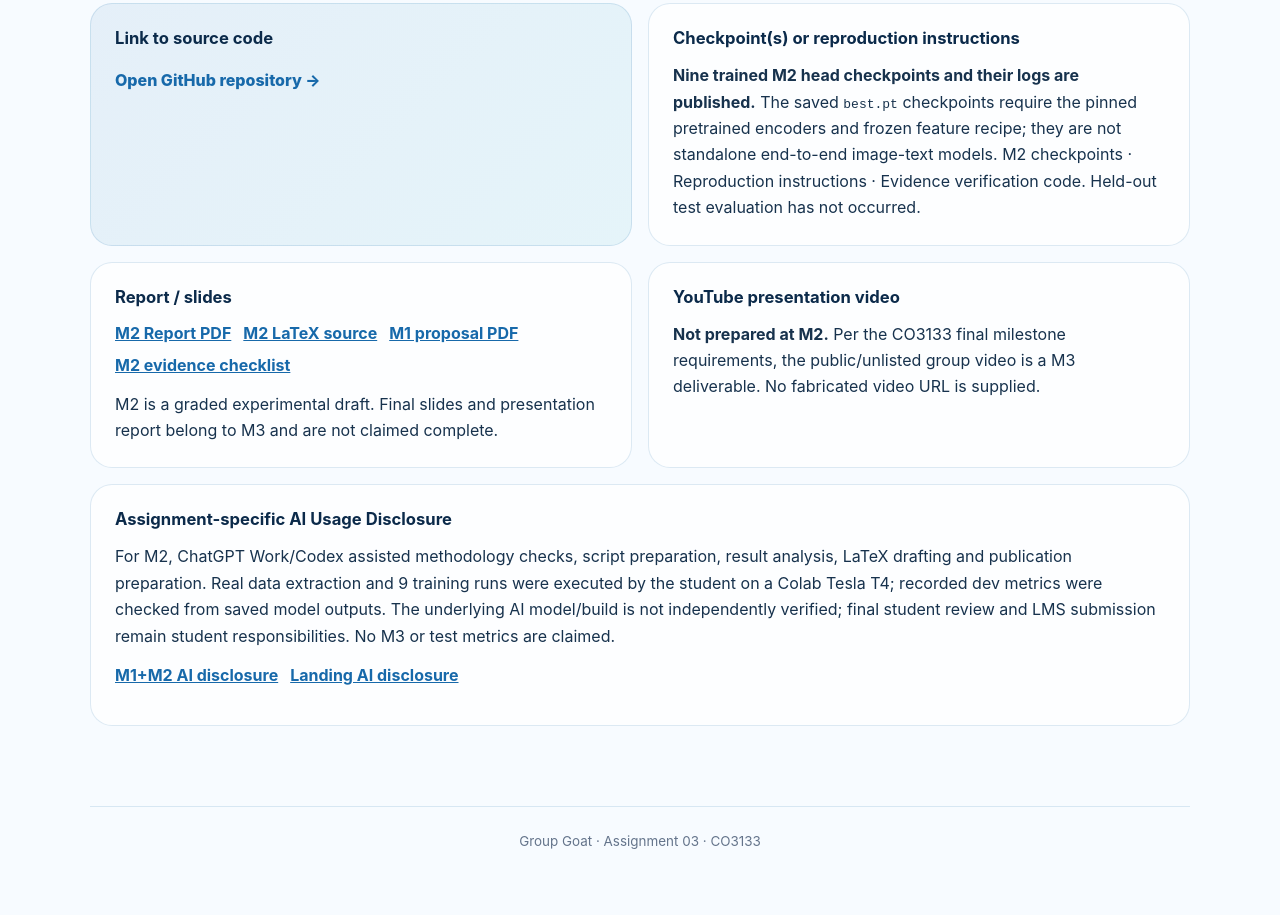
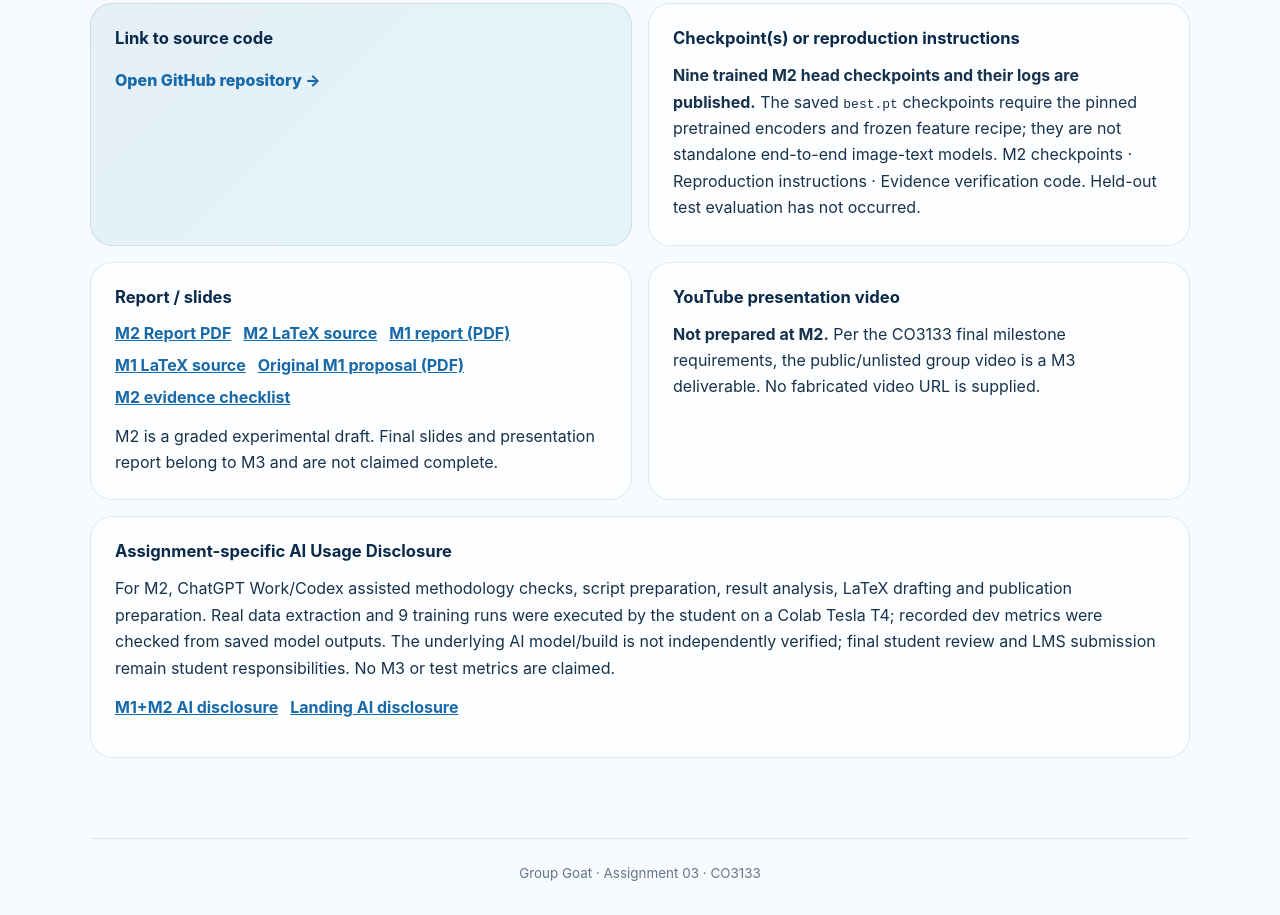
Before and after one commit to volethanhtrieu/Deep-Learning-project-main-page, a plain HTML site: page assignment-03/index.html in a window 1280 px wide. Shown: the part 3817-4732 px from the top of the page. Before the commit the page ends 4700 px from the top, so only its background shows below. Drawn offline with Linux system fonts and the light colour scheme.

Commit message:
Publish Assignment 3 M1 LaTeX report

```diff
--- a/assignment-03/index.html
+++ b/assignment-03/index.html
@@ -47,7 +47,7 @@
         <article class="section-card"><h3>Limitations and conclusion</h3><p>Original agreed-label archive access failed with HTTP 403 in the earlier audit; equivalence is unproved. The seven annotation differences remain unresolved and quarantined. The minority class has only <strong>9 dev / 9 test</strong> pairs. No universal semantic-duplicate clearance, unseen-disaster generalization or deployment reliability is established.</p></article>
         <article class="section-card source"><h3>Link to source code</h3><a class="source-link" href="https://github.com/volethanhtrieu/DL_Assignment-03" target="_blank" rel="noopener noreferrer">Open GitHub repository →</a></article>
         <article class="section-card"><h3>Checkpoint(s) or reproduction instructions</h3><p><strong>Nine trained M2 head checkpoints and their logs are published.</strong> The saved <code>best.pt</code> checkpoints require the pinned pretrained encoders and frozen feature recipe; they are not standalone end-to-end image-text models. <a href="https://github.com/volethanhtrieu/DL_Assignment-03/tree/main/artifacts/m2/experiments/primary">M2 checkpoints</a> · <a href="https://github.com/volethanhtrieu/DL_Assignment-03/blob/main/m2m3/README.md">Reproduction instructions</a> · <a href="https://github.com/volethanhtrieu/DL_Assignment-03/blob/main/scripts/verify_m2_evidence.py">Evidence verification code</a>. Held-out test evaluation has not occurred.</p></article>
-        <article class="section-card"><h3>Report / slides</h3><div class="m1-links"><a href="docs/m2/CO3133_Assignment%203_M2_Report.pdf"><strong>M2 Report PDF</strong></a><a href="docs/m2/CO3133_Assignment%203_M2_Report.tex">M2 LaTeX source</a><a href="docs/m1/CO3133_A3_M1_GroupGoat_Dataset_Proposal.pdf">M1 proposal PDF</a><a href="https://github.com/volethanhtrieu/DL_Assignment-03/blob/main/docs/m2/M2_PUBLICATION_CHECKLIST.md">M2 evidence checklist</a></div><p>M2 is a graded experimental draft. Final slides and presentation report belong to M3 and are not claimed complete.</p></article>
+        <article class="section-card"><h3>Report / slides</h3><div class="m1-links"><a href="docs/m2/CO3133_Assignment%203_M2_Report.pdf"><strong>M2 Report PDF</strong></a><a href="docs/m2/CO3133_Assignment%203_M2_Report.tex">M2 LaTeX source</a><a href="docs/m1/CO3133_Assignment%203_M1_Report.pdf"><strong>M1 report (PDF)</strong></a><a href="docs/m1/CO3133_Assignment%203_M1_Report.tex">M1 LaTeX source</a><a href="docs/m1/CO3133_A3_M1_GroupGoat_Dataset_Proposal.pdf">Original M1 proposal (PDF)</a><a href="https://github.com/volethanhtrieu/DL_Assignment-03/blob/main/docs/m2/M2_PUBLICATION_CHECKLIST.md">M2 evidence checklist</a></div><p>M2 is a graded experimental draft. Final slides and presentation report belong to M3 and are not claimed complete.</p></article>
         <article class="section-card"><h3>YouTube presentation video</h3><p><strong>Not prepared at M2.</strong> Per the CO3133 final milestone requirements, the public/unlisted group video is a M3 deliverable. No fabricated video URL is supplied.</p></article>
         <article class="section-card wide"><h3>Assignment-specific AI Usage Disclosure</h3><p>For M2, ChatGPT Work/Codex assisted methodology checks, script preparation, result analysis, LaTeX drafting and publication preparation. Real data extraction and 9 training runs were executed by the student on a Colab Tesla T4; recorded dev metrics were checked from saved model outputs. The underlying AI model/build is not independently verified; final student review and LMS submission remain student responsibilities. No M3 or test metrics are claimed.</p><div class="m1-links"><a href="https://github.com/volethanhtrieu/DL_Assignment-03/blob/main/AI_USAGE.md">M1+M2 AI disclosure</a><a href="https://github.com/volethanhtrieu/Deep-Learning-project-main-page/blob/main/AI%20Usage%20Disclosure/AI_usage_assignment_03.md">Landing AI disclosure</a></div></article>
       </div></section>
```
Also changed, not shown: 3 other files.
